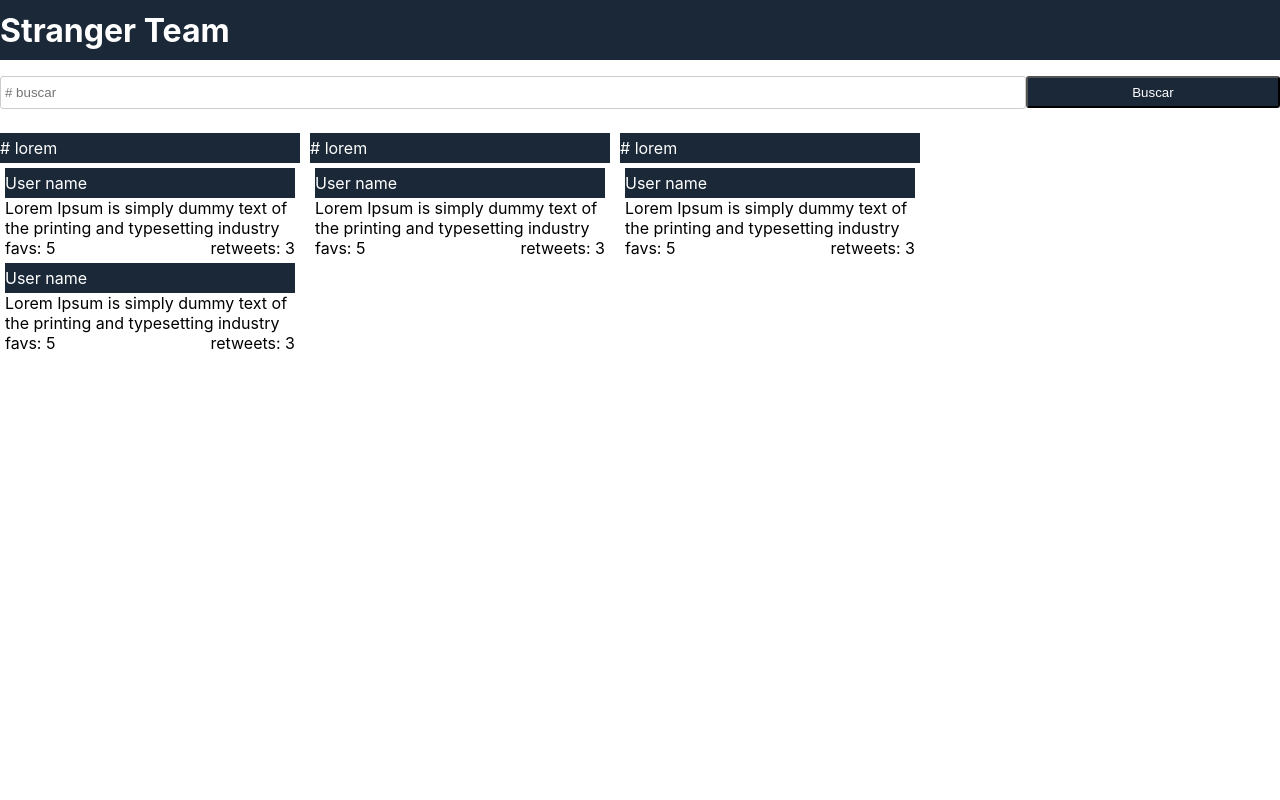
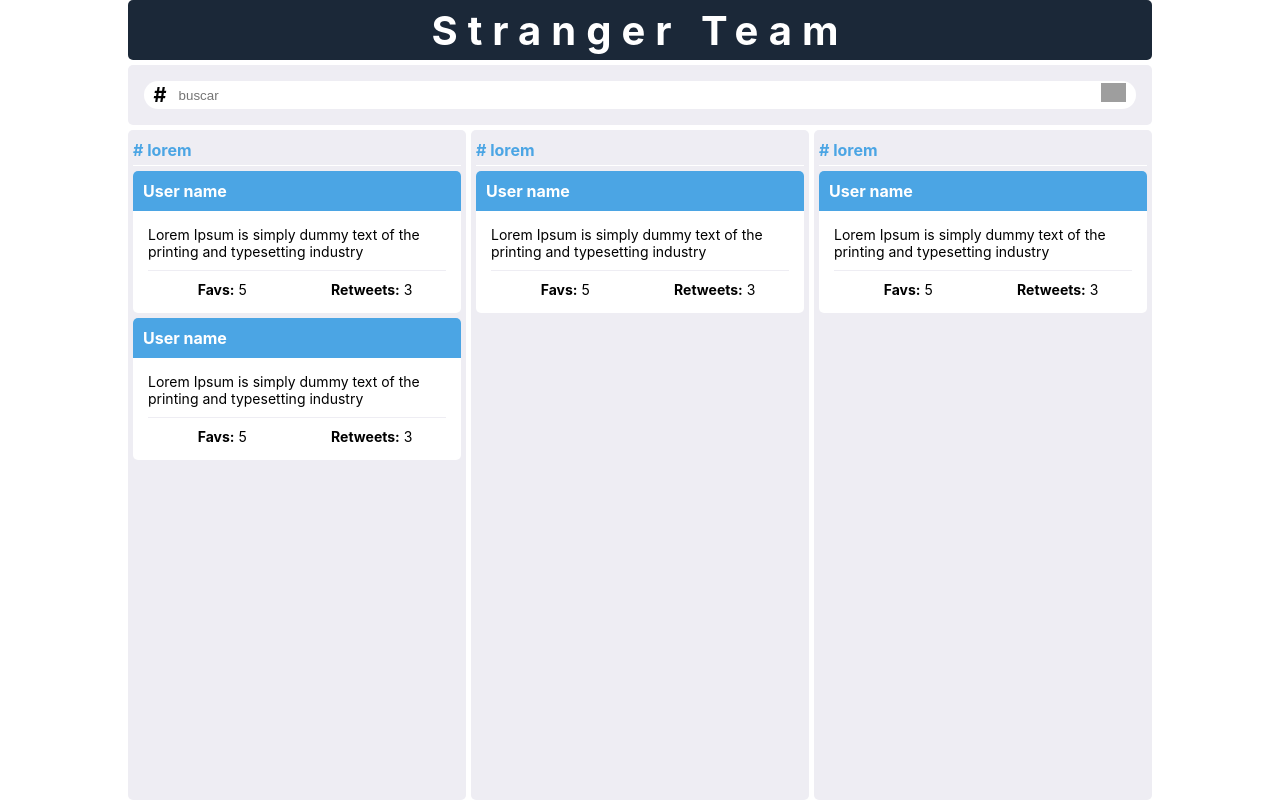
Before and after one commit to bautistaj/st-challenge-front, a React (Create React App) app: page / in a window 1280 px wide. Built offline with nearby package versions, Linux system fonts and the light colour scheme; grey boxes are pictures that could not be loaded.

Commit message:
Add Styles to Components

```diff
--- a/package.json
+++ b/package.json
@@ -31,5 +31,6 @@
       "last 1 firefox version",
       "last 1 safari version"
     ]
-  }
+  },
+  "devDependencies": {}
 }
--- a/src/components/Card/index.js
+++ b/src/components/Card/index.js
@@ -1,19 +1,24 @@
-import React from 'react';
-import {Header, Wrapper, Content, Ul} from './styles';
+import React from "react";
+import { Header, Wrapper, Content, Ul, Tweet } from "./styles";
 
 export const Card = () => {
 	return (
 		<Wrapper>
 			<Header>User name</Header>
 			<Content>
-        <p>
-          Lorem Ipsum is simply dummy text of the printing and typesetting industry
-        </p>
+				<Tweet>
+					Lorem Ipsum is simply dummy text of the printing and typesetting
+					industry
+				</Tweet>
 				<Ul>
-          <li>favs: 5</li>
-          <li>retweets: 3</li>
+					<li>
+						<strong>Favs:</strong> 5
+					</li>
+					<li>
+						<strong>Retweets:</strong> 3
+					</li>
 				</Ul>
 			</Content>
 		</Wrapper>
 	);
-}
+};
--- a/src/components/Card/styles.js
+++ b/src/components/Card/styles.js
@@ -1,23 +1,37 @@
-import styled from 'styled-components';
+import styled from "styled-components";
 
 export const Ul = styled.ul`
-  list-style: none;
-  display: flex;
-  justify-content: space-between;
+	margin-top: 10px;
+	list-style: none;
+	display: grid;
+	grid-gap: 1px;
+	grid-template-columns: 1fr 1fr;
+	justify-items: center;
 `;
 
 export const Header = styled.header`
-  background-color: #1b2838;
-  color: #FFFFFF;
-  height: 30px;
-  display: flex;
-  align-items: center;
+	background-color: #4ba5e4;
+	border-radius: 5px 5px 0px 0px;
+	color: #ffffff;
+	font-weight: bold;
+	padding: 5px 10px;
+	height: 30px;
+	display: flex;
+	align-items: center;
 `;
 
 export const Wrapper = styled.div`
-  margin: 5px;
+	margin: 5px;
+	background-color: white;
+	border-radius: 5px;
 `;
 
 export const Content = styled.div`
+	font-size: 14px;
+	padding: 15px;
+`;
 
+export const Tweet = styled.p`
+	padding-bottom: 10px;
+	border-bottom: 1px solid #eeedf3;
 `;
--- a/src/components/Colum/styles.js
+++ b/src/components/Colum/styles.js
@@ -1,12 +1,17 @@
-import styled from 'styled-components';
+import styled from "styled-components";
 
 export const Wrapper = styled.header`
-    width: 300px;
-`
+	grid-column-end: span 1;
+	background-color: #eeedf3;
+	border-radius: 5px;
+	heigth: 98%;
+`;
 export const Header = styled.header`
-    background-color: #1b2838;
-    color: #FFFFFF;
-    height: 30px;
-    display: flex;
-    align-items: center;
-`
+	margin: 5px;
+	color: #4ba5e4;
+	font-weight: bold;
+	height: 30px;
+	display: flex;
+	align-items: center;
+	border-bottom: 1px solid white;
+`;
--- a/src/components/Header/styles.js
+++ b/src/components/Header/styles.js
@@ -1,9 +1,15 @@
-import styled from 'styled-components';
+import styled from "styled-components";
 
 export const Header = styled.header`
-  height: 60px;
-  background-color: #1b2838;
-  color: #FFFFFF;
-  display: flex;
-  align-items: center;
-`
+	font-size: 20px;
+	height: 60px;
+	background-color: #1b2838;
+	color: #ffffff;
+	grid-row-end: span 1;
+	align-items: center;
+	border-radius: 5px;
+	display: flex;
+	align-items: center;
+	justify-content: center;
+	letter-spacing: 10px;
+`;
--- a/src/components/ListOfColumns/styles.js
+++ b/src/components/ListOfColumns/styles.js
@@ -1,7 +1,8 @@
-import styled from 'styled-components';
+import styled from "styled-components";
 
 export const Wrapper = styled.div`
-  display: grid;
-  grid-template-columns: repeat(3, 300px);
-  gap: 10px;
+	grid-row-end: span 1;
+	display: grid;
+	grid-gap: 5px;
+	grid-template-columns: repeat(3, 1fr);
 `;
--- a/src/components/Search/index.js
+++ b/src/components/Search/index.js
@@ -1,23 +1,24 @@
-import React from 'react';
-import {Input, Form, Button } from './styles';
-import { useInputValue } from '../../hooks/useImputValue';
+import React from "react";
+import { HashTag, Input, Form, Button, InputContainer } from "./styles";
+import { useInputValue } from "../../hooks/useImputValue";
 
 export const Search = () => {
-  const hashtag = useInputValue('');
+	const hashtag = useInputValue("");
 
-  const handleSubmit = (event) => {
+	const handleSubmit = event => {
 		event.preventDefault();
-    console.log('Buscar ',hashtag.value);
-
-  }
+		console.log("Buscar ", hashtag.value);
+	};
 
 	return (
 		<>
 			<Form onSubmit={handleSubmit}>
-        <Input placeholder="# buscar" {...hashtag}/>
-        <Button>Buscar</Button>
+				<InputContainer>
+					<HashTag>#</HashTag>
+					<Input placeholder="buscar" {...hashtag} />
+					<Button></Button>
+				</InputContainer>
 			</Form>
 		</>
-
 	);
-}
+};
--- a/src/components/Search/styles.js
+++ b/src/components/Search/styles.js
@@ -1,28 +1,45 @@
-import styled from 'styled-components';
+import styled from "styled-components";
 
 export const Form = styled.form`
-  padding: 16px 0;
-  display: flex;
-`
+	padding: 16px 0;
+	display: flex;
+	grid-row-end: span 1;
+	background-color: #eeedf3;
+	border-radius: 5px;
+	justify-content: center;
+`;
 
 export const SearchContainer = styled.input`
-  height: 30px;
+	height: 30px;
 `;
 
 export const Input = styled.input`
-  border: 1px solid #ccc;
-  border-radius: 3px;
-  margin-bottom: 8px;
-  padding: 8px 4px;
-  display: block;
-  width: 80%;
-`
+	width: 80%;
+	border: none;
+	outline: none;
+`;
 
-export const Button = styled.button`
-  background: #1b2838;
-  border-radius: 3px;
-  color: #fff;
-  height: 32px;
-  width: 20%;
-  text-align: center;
-`
+export const Button = styled.span`
+	height: auto;
+	width: 40px;
+	background-image: url("https://st3.depositphotos.com/1507819/31910/v/450/depositphotos_319109974-stock-illustration-black-magnifier-icon-on-white.jpg");
+	background-size: 25px;
+	background-repeat: no-repeat;
+`;
+
+export const InputContainer = styled.div`
+	width: 95%;
+	display: grid;
+	grid-template-columns: 25px 1fr 25px;
+	justify-content: center;
+	align-content: center;
+	border-radius: 50px;
+	background-color: white;
+	padding 5px 10px;
+`;
+
+export const HashTag = styled.span`
+	width: 20px;
+	font-size: 20px;
+	font-weight: bold;
+`;
--- a/src/pages/Home.js
+++ b/src/pages/Home.js
@@ -1,31 +1,44 @@
-import React from 'react';
-import {HeaderComponent} from '../components/Header';
-import {Search} from '../components/Search';
-import {Column} from '../components/Colum';
-import {Card} from '../components/Card';
-import {ListOfColumns} from '../components/ListOfColumns'
+import React from "react";
+import { HeaderComponent } from "../components/Header";
+import { Search } from "../components/Search";
+import { Column } from "../components/Colum";
+import { Card } from "../components/Card";
+import { ListOfColumns } from "../components/ListOfColumns";
+import StyledComponents from "styled-components";
+
+const Body = StyledComponents.div`
+	background-color: white;
+	position: absolute;
+	top: 0;
+	right: 0;
+	left: 0;
+	bottom: 0;
+	display: grid;
+	grid-gap: 5px;
+	grid-template-columns: 80%;
+	grid-template-rows: 60px 60px 1fr;
+	justify-content: center;
+`;
 
 export const Home = () => {
 	return (
-    <>
-      <HeaderComponent/>
-      <Search/>
+		<Body>
+			<HeaderComponent />
+			<Search />
 			<ListOfColumns>
 				<Column>
-          <Card/>
-          <Card/>
+					<Card />
+					<Card />
 				</Column>
 
 				<Column>
-          <Card/>
+					<Card />
 				</Column>
 
 				<Column>
-          <Card/>
+					<Card />
 				</Column>
-
 			</ListOfColumns>
-
-    </>
+		</Body>
 	);
-}
+};
```
Also changed, not shown: 1 other file (tests, documents, lock files or other folders). Lines whose indentation alone changed are shown as unchanged.
